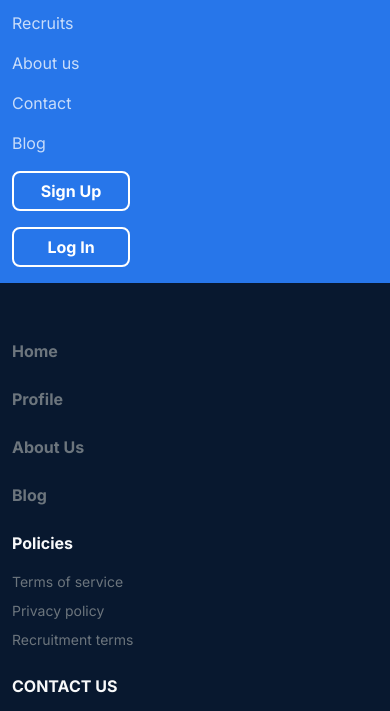
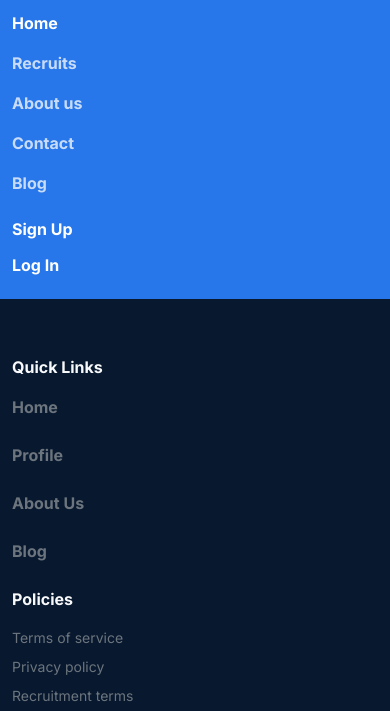
Before and after one commit to Teddynoir1/get-talent-test-2, a plain HTML site: page header-footer-anonymous-user.html in a window 390 px wide. Both pictures are taken after a click on the button "Toggle navigation". Shown: the part 63-774 px from the top of the page. Drawn offline with nearby package versions, Linux system fonts and the light colour scheme.

Commit message:
updated my header and footer

```diff
--- a/css/header-footer-anonymous-user.css
+++ b/css/header-footer-anonymous-user.css
@@ -37,3 +37,29 @@
 .fs-14 {
     font-size: 14px;
 }
+
+.mobile {
+    display: none;
+}
+
+@media (max-width: 992px) {
+    .btn-outline-blue {
+        border: none;
+        width: auto;
+        /* font-weight: 400 !important; */
+    }
+
+    .btn-outline-blue:hover {
+        border: none;
+        background-color: transparent;
+        color: #fff;
+    }
+
+    .navbar-nav {
+        font-weight: bold;
+    }
+
+    .mobile {
+        display: block;
+    }
+}
--- a/css/header-footer-logged-in.css
+++ b/css/header-footer-logged-in.css
@@ -22,3 +22,21 @@
 .fs-14 {
     font-size: 14px;
 }
+
+.mobile {
+    display: none;
+}
+
+@media (max-width: 992px) {
+    .mobile {
+        display: block;
+    }
+
+    .navbar-nav i {
+        display: none;
+    }
+
+    .navbar-nav {
+        font-weight: bold;
+    }
+}
--- a/header-footer-anonymous-user.html
+++ b/header-footer-anonymous-user.html
@@ -20,6 +20,9 @@
               <div class="collapse navbar-collapse" id="navbarSupportedContent">
                 <ul class="navbar-nav ms-lg-5 ps-lg-5 mb-2 mb-lg-0">
                   <li class="nav-item">
+                    <a class="nav-link ms-lg-4 mobile active" aria-current="page" href="index.html">Home</a>
+                  </li>
+                  <li class="nav-item">
                     <a class="nav-link ms-lg-4" href="recruit-anonymous.html">Recruits</a>
                   </li>
                   <li class="nav-item">
@@ -33,11 +36,11 @@
                   </li>
                 </ul>
                 <ul class="navbar-nav ms-lg-auto mb-2 mb-lg-0">
-                    <li class="nav-item me-lg-3 mb-3 mb-lg-0">
-                        <a  href="signup.html"><button type="button" class="btn btn-outline-blue fw-bold px-4">Sign Up</button></a>
+                    <li class="nav-item me-lg-3">
+                        <a  href="signup.html" class="btn btn-outline-blue fw-bold px-0">Sign Up</a>
                     </li>
                     <li class="nav-item">
-                        <a  href="sign-in.html"><button type="button" class="btn btn-outline-blue fw-bold px-4">Log In</button></a>
+                        <a  href="sign-in.html" class="btn btn-outline-blue fw-bold px-0">Log In</a>
                     </li>
                 </ul>
               </div>
@@ -50,12 +53,13 @@
                 <div class="col-lg-8 col-md-8 col-12">
                     <div class="row">
                         <div class="col-lg-6 col-md-6 col-12">
+                            <p class="fw-bold text-light mobile">Quick Links</p>
                             <ul class="list-unstyled fw-bold">
                                 <li class="mb-4">
                                     <a class="text-decoration-none link-secondary" href="index.html">Home</a>
                                 </li>
                                 <li class="mb-4">
-                                    <a class="text-decoration-none link-secondary" href="#">Profile</a>
+                                    <a class="text-decoration-none link-secondary" href="sign-in.html">Profile</a>
                                 </li>
                                 <li class="mb-4">
                                     <a class="text-decoration-none link-secondary" href="about-us.html">About Us</a>
```
Also changed, not shown: header-footer-logged-in.html (+7 -0 lines).
